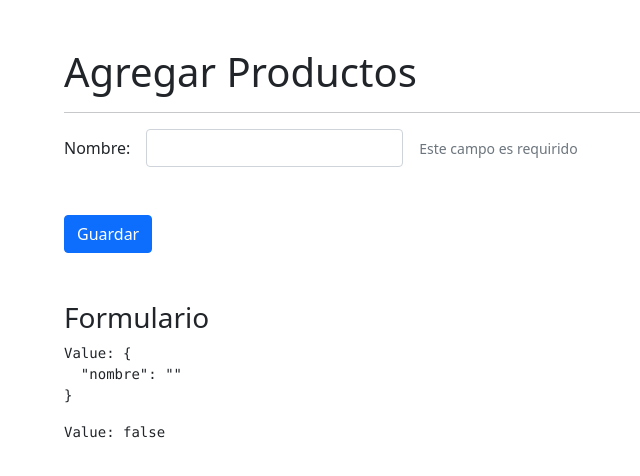
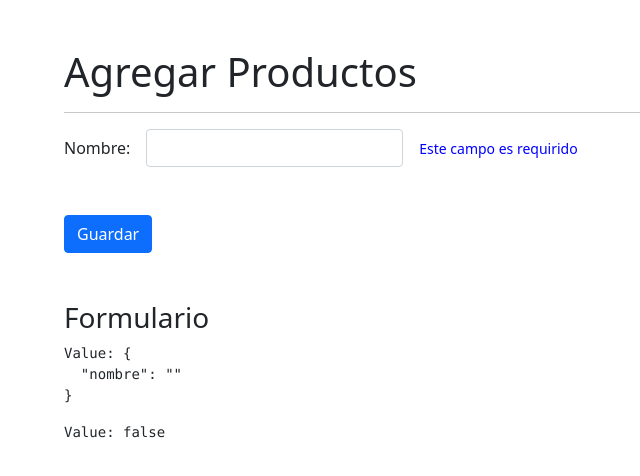
Before and after one commit to Aviles90/Directivas-personalizadas-en-Angular, an Angular app: page /productos/agregar in a window 1280 px wide. Shown: the top 476 px of the page, without its empty margins (18-658 px from the left). Built offline with nearby package versions, Linux system fonts and the light colour scheme.

Commit message:
primer directiva personalizada

```diff
--- a/src/app/productos/pages/agregar/agregar.component.html
+++ b/src/app/productos/pages/agregar/agregar.component.html
@@ -10,7 +10,9 @@
                     formControlName="nombre">
         </div>
         <div class="col-auto">
-            <span class="form-text"
+            <span   class="form-text"
+                    error-msg
+                    color="blue"
                     *ngIf="tieneError('nombre')">
                 Este campo es requirido
             </span>
--- a/src/app/productos/productos.module.ts
+++ b/src/app/productos/productos.module.ts
@@ -4,6 +4,7 @@
 
 import { ProductosRoutingModule } from './productos-routing.module';
 import { AgregarComponent } from './pages/agregar/agregar.component';
+import { SharedModule } from '../shared/shared.module';
 
 
 @NgModule({
@@ -13,7 +14,8 @@
   imports: [
     CommonModule,
     ProductosRoutingModule,
-    ReactiveFormsModule
+    ReactiveFormsModule,
+    SharedModule
   ]
 })
 export class ProductosModule { }
--- /dev/null
+++ b/src/app/shared/directives/error-msg.directive.ts
@@ -0,0 +1,27 @@
+import { Directive, ElementRef, Input, OnInit } from '@angular/core';
+
+@Directive({
+  selector: '[error-msg]'
+})
+export class ErrorMsgDirective implements OnInit{
+
+  htmlElement : ElementRef<HTMLElement>;
+  @Input() color: string = 'red'
+
+  constructor( private el : ElementRef<HTMLElement>) {
+    console.log('constructor directive');
+    console.log(el);
+
+    this.htmlElement = el;
+  }
+
+  ngOnInit(): void {
+    console.log('OnInit directive');
+    this.setColor();
+  }
+
+  setColor():void{
+    this.htmlElement.nativeElement.style.color = this.color;
+  }
+
+}
```
Also changed, not shown: src/app/shared/shared.module.ts (+8 -2 lines).
